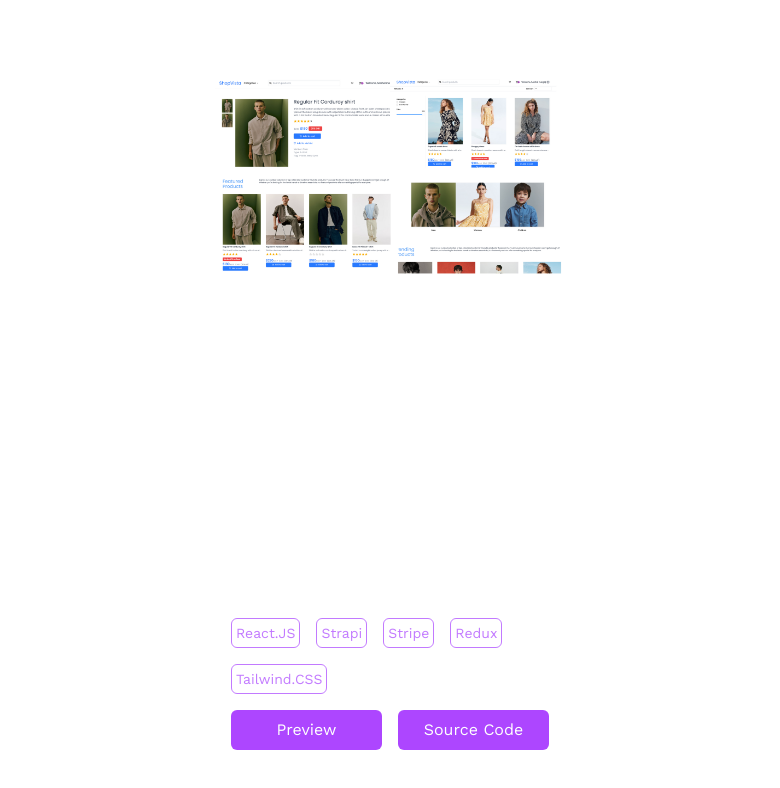
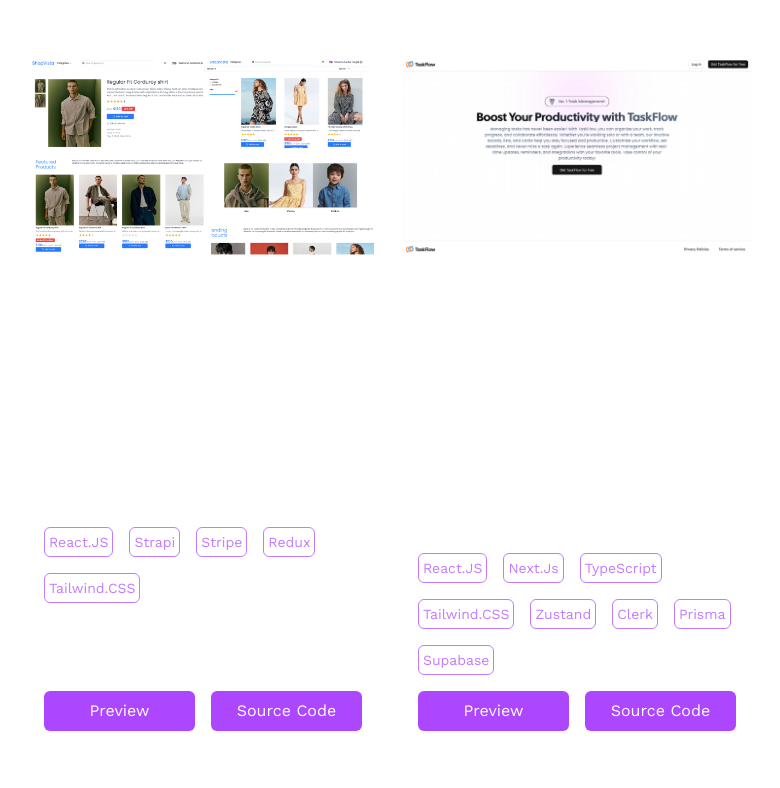
Before and after one commit to HarshalMargaj/my-portfolio, a React (Vite) app: page / in a window 1280 px wide. Shown: the part 3014-3802 px from the top of the page, without its empty margins (250-1030 px from the left). Built offline with nearby package versions, Linux system fonts and the light colour scheme.

Commit message:
added project and fix project layout

```diff
--- a/src/components/Card.jsx
+++ b/src/components/Card.jsx
@@ -32,7 +32,7 @@ const Card = ({ project, theme }) => {
 					</div>
 				))}
 			</div>
-			<div className="px-4 w-full flex items-center gap-4">
+			<div className="px-4 w-full flex items-center gap-4 mt-auto">
 				<a
 					href={project.project_link}
 					target="_blank"
--- a/src/components/Projects.jsx
+++ b/src/components/Projects.jsx
@@ -4,15 +4,17 @@ import projects from "../data/projects.json";
 
 const Projects = ({ theme }) => {
 	return (
-		<div className="h-screen flex justify-center items-center flex-col gap-8">
+		<div className="h-full flex justify-center items-center flex-col gap-8">
 			<h1
 				className={`text-4xl ${theme ? "text-white" : "text-gray-900"}`}
 			>
 				Projects
 			</h1>
-			{projects.map(project => (
-				<Card project={project} key={project.id} theme={theme} />
-			))}
+			<div className="flex flex-wrap justify-center gap-6">
+				{projects.map(project => (
+					<Card project={project} key={project.id} theme={theme} />
+				))}
+			</div>
 		</div>
 	);
 };
--- a/src/data/projects.json
+++ b/src/data/projects.json
@@ -2,10 +2,28 @@
 	{
 		"id": 1,
 		"project_name": "Full Stack E-commerce Application",
-		"project_description": "Developed a fully functional eCommerce website using ReactJS, Tailwind CSS, Redux, Strapi, and Stripe. Implemented key features including search functionality, shopping cart, wishlist, user au-thentication, and secure payment processing with Stripe. Utilized Redux for efficient state management to enhance performance and data handling.",
+		"project_description": "Built a feature-rich eCommerce site using ReactJS, Tailwind CSS, Redux, Strapi, and Stripe. Implemented search, cart, wishlist, authentication, and secure payments. Ensured a responsive UI and optimized state management with Redux.",
 		"tech_stack": ["React.JS", "Strapi", "Stripe", "Redux", "Tailwind.CSS"],
 		"project_link": "https://shopvistav4.netlify.app/",
 		"project_source_code": "https://github.com/HarshalMargaj/E-Commerce-Application",
 		"project_poster": "/public/assets/E-Commerce.png"
+	},
+	{
+		"id": 1,
+		"project_name": "Full Stack Project Management Took",
+		"project_description": "Built a Trello-like project management app using ReactJS, Next.js, TypeScript, Zustand, Tailwind CSS, Clerk, Prisma, and Supabase. Features include organizations, boards, lists, tasks, drag-and-drop, and authentication. Ensured a real-time, responsive UI with optimized state management.",
+		"tech_stack": [
+			"React.JS",
+			"Next.Js",
+			"TypeScript",
+			"Tailwind.CSS",
+			"Zustand",
+			"Clerk",
+			"Prisma",
+			"Supabase"
+		],
+		"project_link": "https://taskflow-v3.vercel.app/",
+		"project_source_code": "https://github.com/HarshalMargaj/taskflow",
+		"project_poster": "/public/assets/taskflow.png"
 	}
 ]
```
Also changed, not shown: public/assets/taskflow.png (added).
